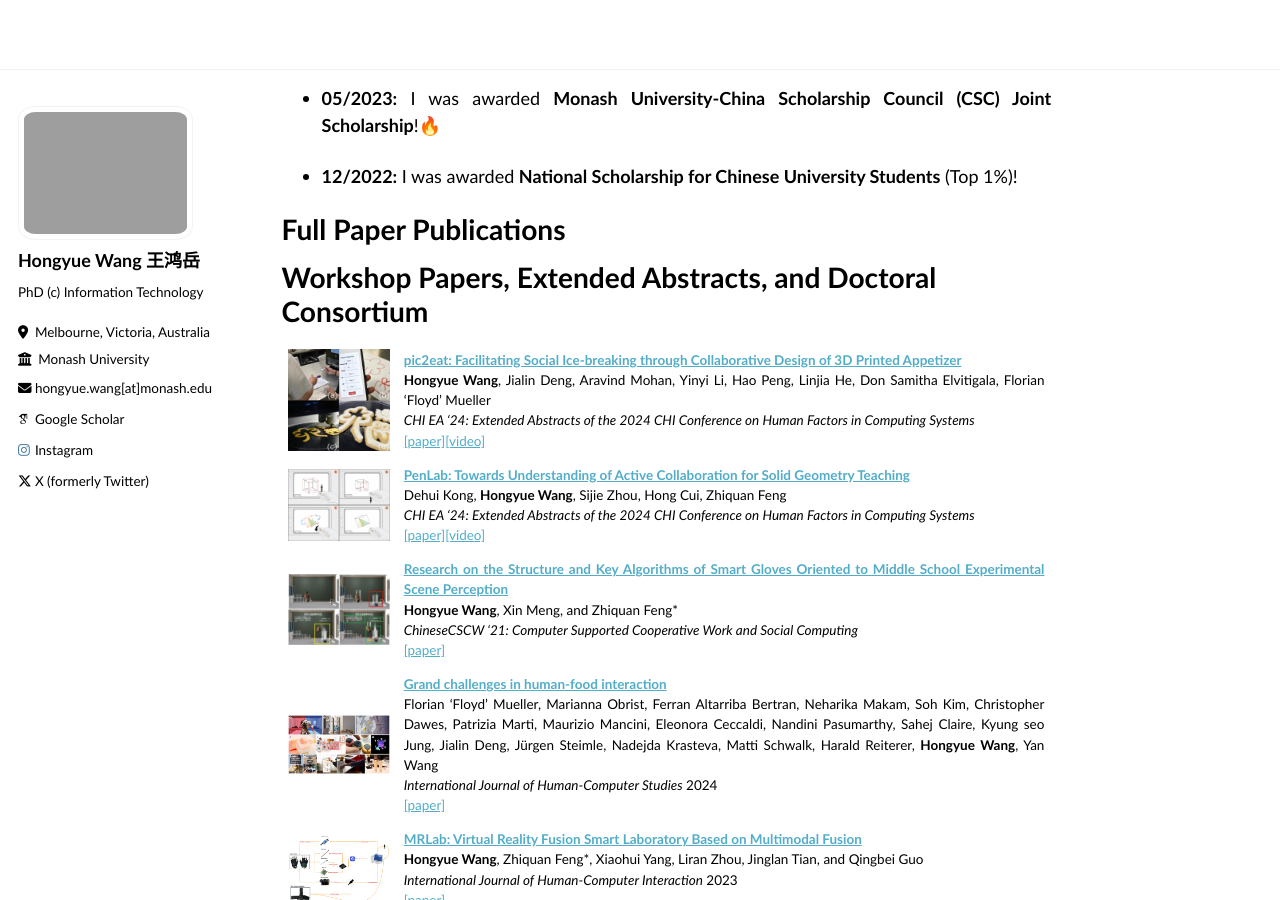
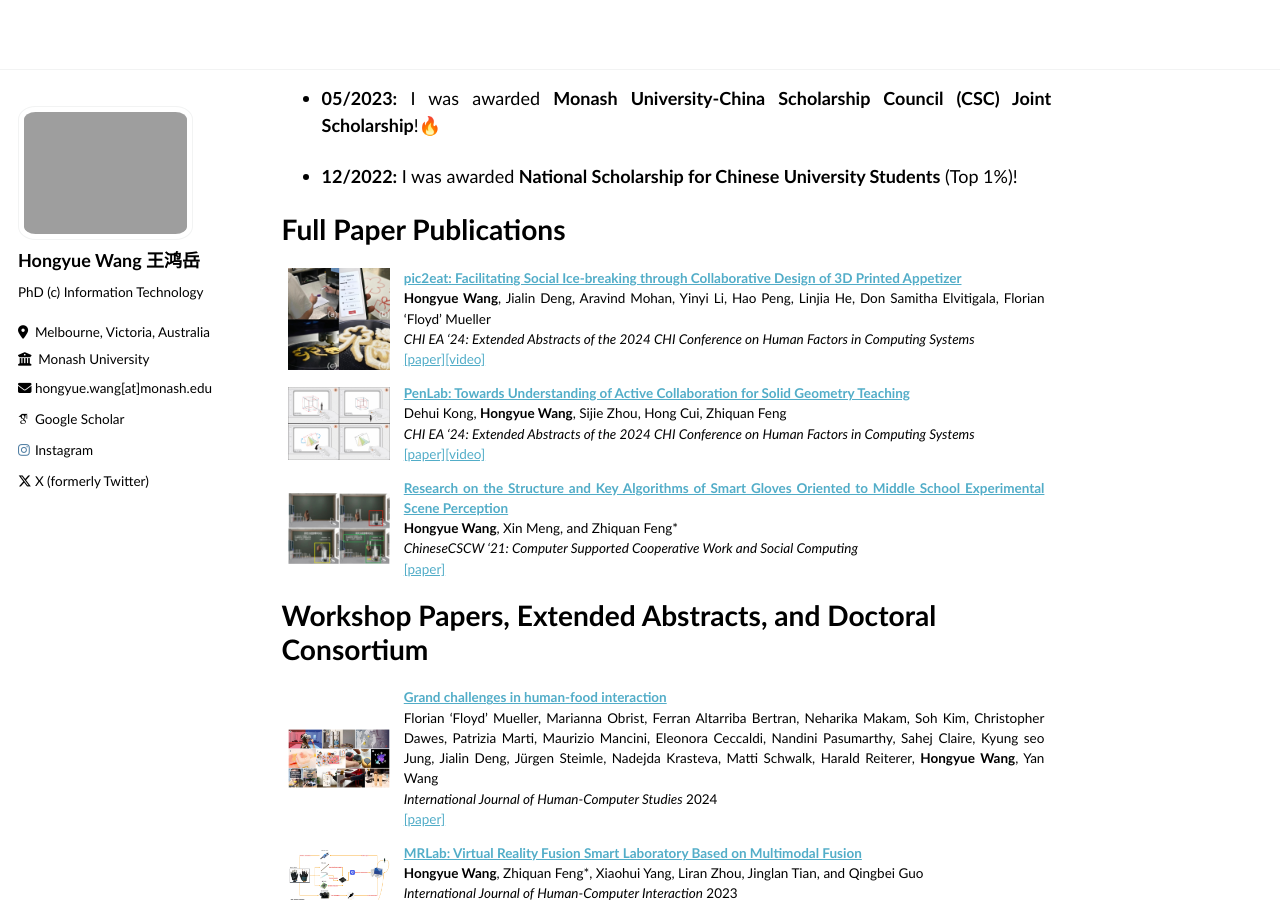
Before and after one commit to hongyue-howard-wang/hongyue-howard-wang.github.io, a Jekyll site: the page built from _pages/about.md, in a window 1280 px wide and 900 px high, scrolled down 650 px. Built offline with Jekyll 4.4.1, drawn with Linux system fonts in a browser that asks for light colours; nearby versions of some CDN libraries; some web fonts are replaced.

Commit message:
Update about.md

```diff
--- a/_pages/about.md
+++ b/_pages/about.md
@@ -31,8 +31,8 @@ Human-Computer Interaction, Extended Reality, Interactive System, Deep Learning,
 <col width="15%" />
 <col width="85%" />
 </colgroup>
+
 <tbody style="border: none;">
-
 <tr>
   <h1>Full Paper Publications</h1>
 </tr>
@@ -51,12 +51,17 @@ Human-Computer Interaction, Extended Reality, Interactive System, Deep Learning,
 <td style="border: none;"><img src="/images/glove3.jpg" width="250"></td>
 <td markdown="span" style="border: none; text-align:justify"><a href="https://link.springer.com/chapter/10.1007/978-981-19-4546-5_32">**Research on the Structure and Key Algorithms of Smart Gloves Oriented to Middle School Experimental Scene Perception**</a><br>**Hongyue Wang**, Xin Meng, and Zhiquan Feng\*<br>*ChineseCSCW '21: Computer Supported Cooperative Work and Social Computing*<br><a href="../files/Research on the Structure and Key Algorithms of Smart Gloves Oriented to Middle School Experimental Scene Perception.pdf" target="_blank">[paper]</a></td>
 </tr>
+</tbody>
+</table>
 
+<h1>Workshop Papers, Extended Abstracts, and Doctoral Consortium</h1>
+<table style="border-collapse: collapse; border: none;">
+<colgroup>
+<col width="15%" />
+<col width="85%" />
+</colgroup>
 
-<tr>
-  <h1>Workshop Papers, Extended Abstracts, and Doctoral Consortium</h1>
-</tr>
-
+<tbody style="border: none;">
 <tr>
 <td style="border: none;"><img src="/images/challenges.png" width="250"></td>
 <td markdown="span" style="border: none; text-align:justify"><a href="https://www.sciencedirect.com/science/article/pii/S1071581923002069" target="_blank">**Grand challenges in human-food interaction**</a><br>Florian ‘Floyd’ Mueller, Marianna Obrist, Ferran Altarriba Bertran, Neharika Makam, Soh Kim, Christopher Dawes, Patrizia Marti, Maurizio Mancini, Eleonora Ceccaldi, Nandini Pasumarthy, Sahej Claire, Kyung seo Jung, Jialin Deng, Jürgen Steimle, Nadejda Krasteva, Matti Schwalk, Harald Reiterer, **Hongyue Wang**, Yan Wang<br>*International Journal of Human-Computer Studies* 2024<br><a href="../files/grand challenges.pdf" target="_blank">[paper]</a></td>
```
